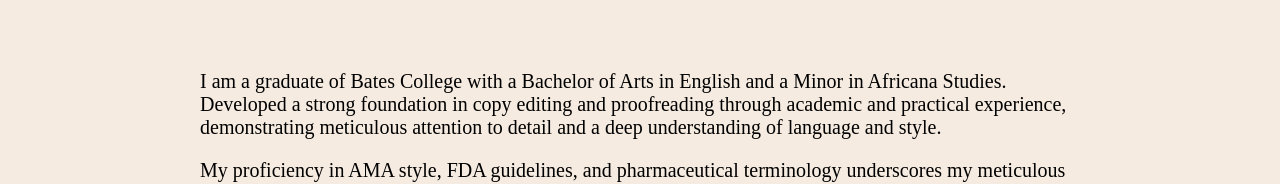
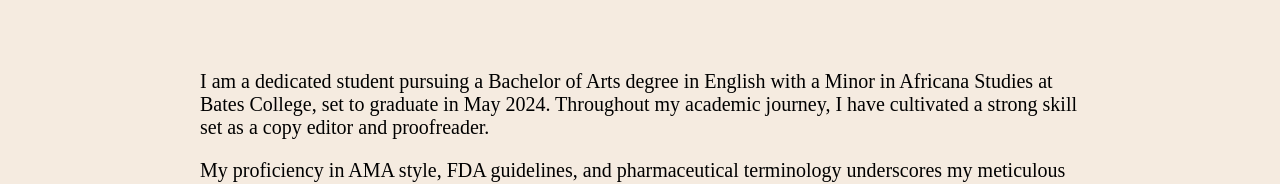
Before and after one commit to stringlady/GenPersonal, a React (Vite) app in the folder web-ui/: page / in a window 1280 px wide. Shown: the part 582-766 px from the top of the page. Built offline with nearby package versions, Linux system fonts and the light colour scheme.

Commit message:
Revert "2025 changes"
This reverts commit 11296edee96447df0a8da308c6213e7612ee94f8.

```diff
--- a/web-ui/src/components/AboutMe/AboutMe.jsx
+++ b/web-ui/src/components/AboutMe/AboutMe.jsx
@@ -4,7 +4,7 @@
     return (
         <div id='aboutme'>
             <div className='aboutme2'>
-                <p>I am a graduate of Bates College with a Bachelor of Arts in English and a Minor in Africana Studies. Developed a strong foundation in copy editing and proofreading through academic and practical experience, demonstrating meticulous attention to detail and a deep understanding of language and style.</p>
+                <p>I am a dedicated student pursuing a Bachelor of Arts degree in English with a Minor in Africana Studies at Bates College, set to graduate in May 2024. Throughout my academic journey, I have cultivated a strong skill set as a copy editor and proofreader.</p>
                 <p>My proficiency in AMA style, FDA guidelines, and pharmaceutical terminology underscores my meticulous attention to detail and unwavering commitment to accuracy in all editorial tasks. I excel in maintaining brand style guides and effectively resolving content disputes, ensuring consistent messaging. I take pride in my dedication to precision, extending it to thorough fact-checking and reference annotation to guarantee the reliability and credibility of content.</p>
                 <p>Complementing my editorial skills, I served as a Contributing Writer for The Bates Student, where I continually refined my writing abilities, applying a solid knowledge of AP Style to ensure consistency in writing adhering to industry standards for grammar, punctuation, and formatting. This role involves pitching story ideas, conducting research, and crafting engaging articles.</p>
                 <p>With a solid foundation in editing, proofreading, fact-checking, research, and specialized knowledge in AP Style, AMA style and FDA guidelines, I am well-prepared to excel in an editorial department. I am committed to delivering content that is both precise and clear, and I am confident that I would be a valuable asset to any editorial team.</p>
--- a/web-ui/src/components/Resume/Resume.jsx
+++ b/web-ui/src/components/Resume/Resume.jsx
@@ -5,7 +5,7 @@
         <div id="res">
             <iframe
                 id="obj"
-                src="https://drive.google.com/file/d/1t4UJgSBFeKW7_OxvD2kPxjwI_jU14lLK/preview">
+                src="https://drive.google.com/file/d/1beqgS1oXtL1UlKgzVOy7euQ5ALwNhQW_/preview">
                 </iframe>
         </div>
     )
```
Also changed, not shown: 1 other file (tests, documents, lock files or other folders).
